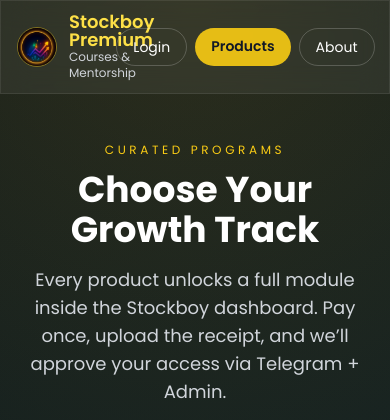
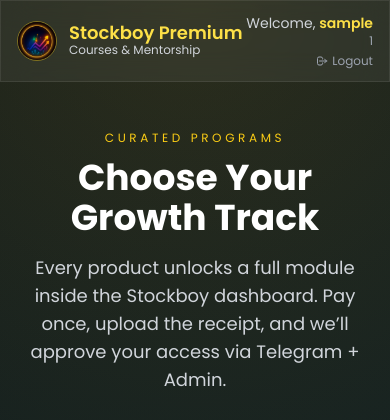
Before and after one commit to sahilmahida786/stockboy, a Flask app: page /products in a window 390 px wide. Shown: the top 420 px of the page. Run offline with Flask 3, Linux system fonts and the light colour scheme; the visitor is signed in with stand-in values (Sample User, id 1); data that the repository does not hold is empty; some libraries are stand-ins or nearby versions.

Commit message:
Fix products page: Show username/mobile when logged in, fix Get Access link, update navigation

```diff
--- a/app.py
+++ b/app.py
@@ -525,7 +525,9 @@ def products_page():
     # Authentication is handled by before_request
     if not (session.get("logged_in") or session.get("user_id")):
         return redirect(url_for("home"))
-    return render_template("products.html", products=get_product_catalog())
+    username = session.get("username", "User")
+    mobile = session.get("mobile", "")
+    return render_template("products.html", products=get_product_catalog(), username=username, mobile=mobile, logged_in=True)
 
 @app.route("/about")
 def about_page():
@@ -533,7 +535,9 @@ def about_page():
     # Authentication is handled by before_request
     if not (session.get("logged_in") or session.get("user_id")):
         return redirect(url_for("home"))
-    return render_template("about.html")
+    username = session.get("username", "User")
+    mobile = session.get("mobile", "")
+    return render_template("about.html", username=username, mobile=mobile, logged_in=True)
 
 @app.route("/payment")
 def payment_page():
@@ -800,6 +804,7 @@ def login_user():
 
                 session["user_id"] = row[0]
                 session["username"] = row[1]
+                session["mobile"] = mobile  # Store mobile from login
                 session["logged_in"] = True
                 reg_date = row[3]
                 session["reg_date"] = reg_date.strftime("%Y-%m-%d %H:%M:%S") if reg_date else ""
@@ -859,6 +864,7 @@ def login_user():
 
         session["user_id"] = user["id"]
         session["username"] = user["username"]
+        session["mobile"] = user["mobile"]
         session["logged_in"] = True
         session["reg_date"] = user.get("registration_date", "")
 
--- a/templates/products.html
+++ b/templates/products.html
@@ -29,10 +29,29 @@
                 <p class="text-xs text-gray-300">Courses & Mentorship</p>
             </div>
         </div>
-        <div class="flex gap-2 text-sm">
-            <a href="/" class="px-4 py-2 rounded-full border border-white/20 hover:border-yellow-400/60 transition">Login</a>
-            <a href="/products" class="px-4 py-2 rounded-full bg-yellow-400/90 text-gray-900 font-semibold">Products</a>
-            <a href="/about" class="px-4 py-2 rounded-full border border-white/20 hover:border-yellow-400/60 transition">About</a>
+        <div class="flex items-center gap-3">
+            {% if logged_in and username %}
+            <div class="text-right">
+                <div class="text-sm text-gray-300">
+                    Welcome, <span class="text-yellow-300 font-semibold">{{ username }}</span>
+                </div>
+                {% if mobile %}
+                <div class="text-xs text-gray-400">{{ mobile }}</div>
+                {% endif %}
+                <a href="/logout" class="text-xs text-gray-400 hover:text-red-400 transition-colors flex items-center justify-end gap-1 mt-1">
+                    <svg class="w-3 h-3" fill="none" stroke="currentColor" viewBox="0 0 24 24">
+                        <path stroke-linecap="round" stroke-linejoin="round" stroke-width="2" d="M17 16l4-4m0 0l-4-4m4 4H7m6 4v1a3 3 0 01-3 3H6a3 3 0 01-3-3V7a3 3 0 013-3h4a3 3 0 013 3v1"></path>
+                    </svg>
+                    Logout
+                </a>
+            </div>
+            {% else %}
+            <div class="flex gap-2 text-sm">
+                <a href="/" class="px-4 py-2 rounded-full border border-white/20 hover:border-yellow-400/60 transition">Login</a>
+                <a href="/products" class="px-4 py-2 rounded-full bg-yellow-400/90 text-gray-900 font-semibold">Products</a>
+                <a href="/about" class="px-4 py-2 rounded-full border border-white/20 hover:border-yellow-400/60 transition">About</a>
+            </div>
+            {% endif %}
         </div>
     </nav>
 
@@ -65,7 +84,7 @@
                 <p>✅ Includes PDF/video assets inside course locker</p>
             </div>
             <div class="flex gap-3">
-                <a href="/#paymentSection" class="flex-1 text-center bg-yellow-400/90 hover:bg-yellow-300 text-gray-900 font-semibold py-3 rounded-2xl transition">
+                <a href="/payment" class="flex-1 text-center bg-yellow-400/90 hover:bg-yellow-300 text-gray-900 font-semibold py-3 rounded-2xl transition">
                     Get Access
                 </a>
                 <a href="/products#faq" class="flex-1 text-center border border-white/20 rounded-2xl py-3 hover:border-yellow-300 transition">
```
